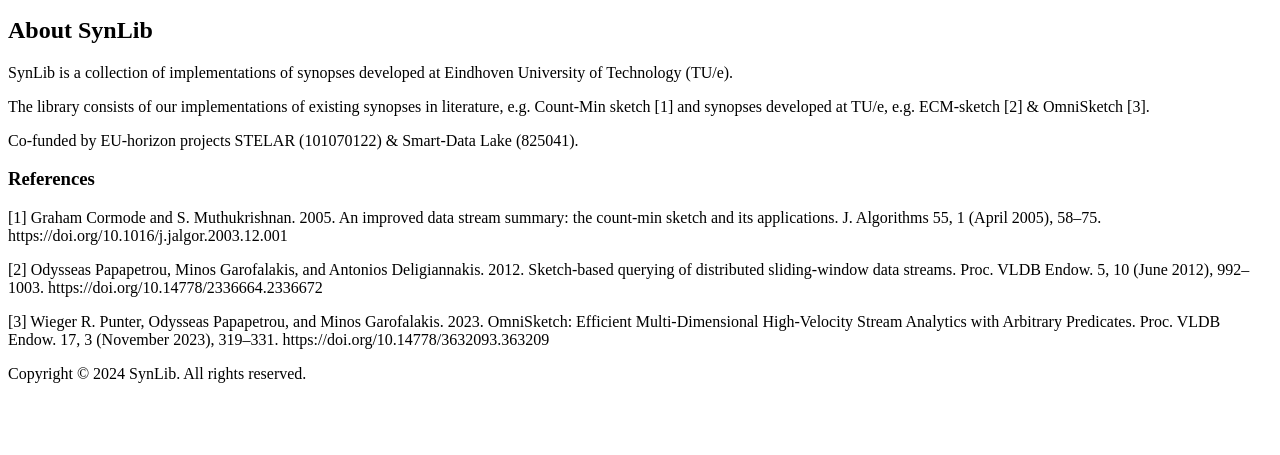
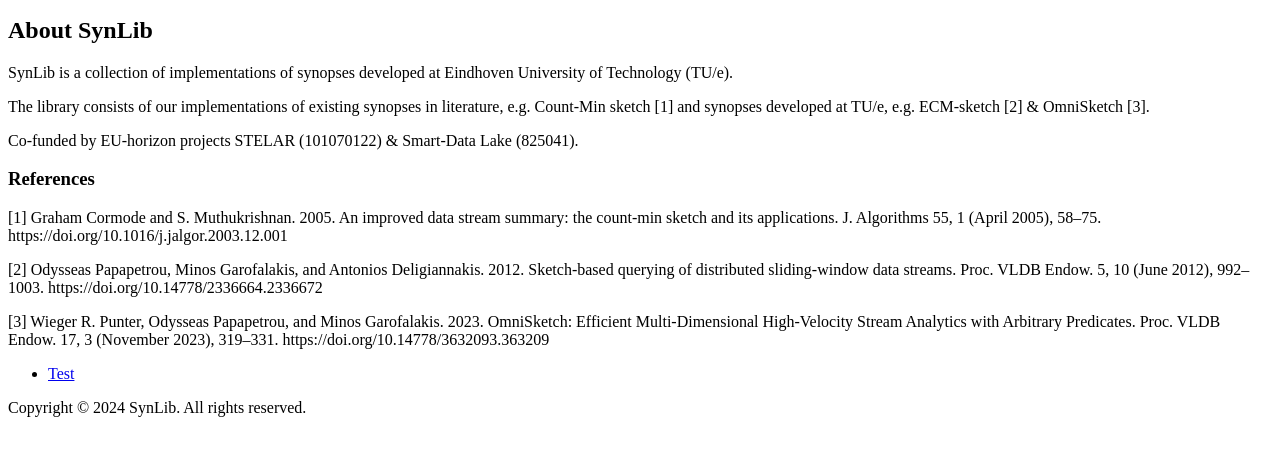
Before and after one commit to SynLib/synlib.github.io, a plain HTML site: page index.html in a window 1280 px wide. Shown: the part 101-556 px from the top of the page. Drawn offline with Linux system fonts and the light colour scheme.

Commit message:
Update index.html

```diff
--- a/index.html
+++ b/index.html
@@ -22,7 +22,11 @@
       <p>[3] Wieger R. Punter, Odysseas Papapetrou, and Minos Garofalakis. 2023. OmniSketch: Efficient Multi-Dimensional High-Velocity Stream Analytics with Arbitrary Predicates. Proc. VLDB Endow. 17, 3 (November 2023), 319–331. https://doi.org/10.14778/3632093.363209</p>
 
     </section>
-
+    <nav>
+                <ul>
+                    <li><a href="test.html">Test</a></li> <!-- Link to test.html -->
+                </ul>
+    </nav>
     <footer>
         <p>Copyright &copy; 2024 SynLib. All rights reserved.</p>
     </footer>
```
